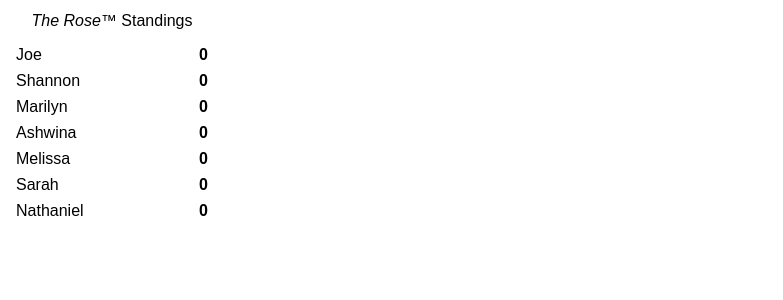
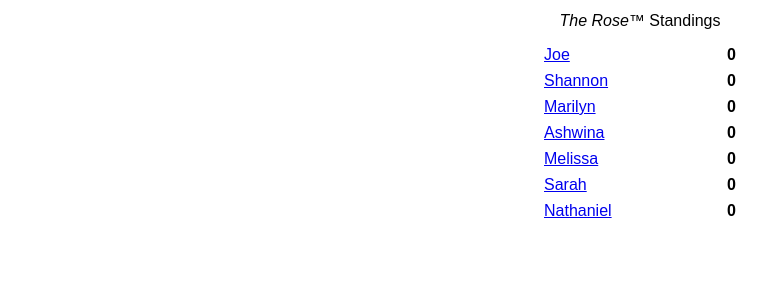
Before and after one commit to martellaj/squad-bachelor-league, a React (Create React App) app: page / in a window 1280 px wide. Shown: the top 300 px of the page, without its empty margins (0-783 px from the left). Built offline with nearby package versions, Linux system fonts and the light colour scheme; the HTML template or start-up script is replaced by a standard one.

Commit message:
Gets some good stuff done

```diff
--- a/src/TheRose.css
+++ b/src/TheRose.css
@@ -21,3 +21,11 @@
 .rose-standing-points {
     font-weight: bold;
 }
+
+.player-container {
+    margin-top: 12px;
+}
+
+.player-picture {
+    max-height: 200px;
+}
--- a/src/TheRose.js
+++ b/src/TheRose.js
@@ -4,6 +4,10 @@
 export default class TheRose extends Component {
     constructor() {
         super();
+
+        this.state = {
+            players: []
+        };
 
         this.getStandings = this.getStandings.bind(this);
     }
@@ -17,6 +21,7 @@
                     <span className="rose-title">The Rose™</span> Standings
                 </div>
                 {this.renderStandings(standings)}
+                {this.renderPlayers()}
             </div>
         );
     }
@@ -34,7 +39,8 @@
 
             standings.push({
                 name: team.name,
-                points: points
+                points: points,
+                players: team.players
             });
         }
 
@@ -58,7 +64,13 @@
         for (const standing of standings) {
             standingElements.push(
                 <div key={standing.name} className="rose-standing-container">
-                    <span className="rose-standing-name">{standing.name}</span>{' '}
+                    <a
+                        className="rose-standing-name"
+                        href="#"
+                        onClick={() => this.onNameClick(standing.players)}
+                    >
+                        {standing.name}
+                    </a>{' '}
                     <span className="rose-standing-points">
                         {standing.points}
                     </span>
@@ -68,4 +80,34 @@
 
         return standingElements;
     }
+
+    onNameClick(players) {
+        this.setState({
+            players: players
+        });
+    }
+
+    renderPlayers() {
+        const players = this.state.players;
+
+        if (players.length) {
+            return <div>{this.getPlayerElements(players)}</div>;
+        }
+    }
+
+    getPlayerElements(players) {
+        const playerElements = [];
+        for (const player of players) {
+            playerElements.push(
+                <div
+                    className="player-container"
+                    onClick={() => window.open(player.bio, '_blank')}
+                >
+                    <span>{player.name}</span>
+                    <img className="player-picture" src={player.picture} />
+                </div>
+            );
+        }
+        return playerElements;
+    }
 }
--- a/src/index.css
+++ b/src/index.css
@@ -1,5 +1,7 @@
 body {
+    display: flex;
+    font-family: sans-serif;
+    justify-content: center;
     margin: 0;
     padding: 0;
-    font-family: sans-serif;
 }
```
